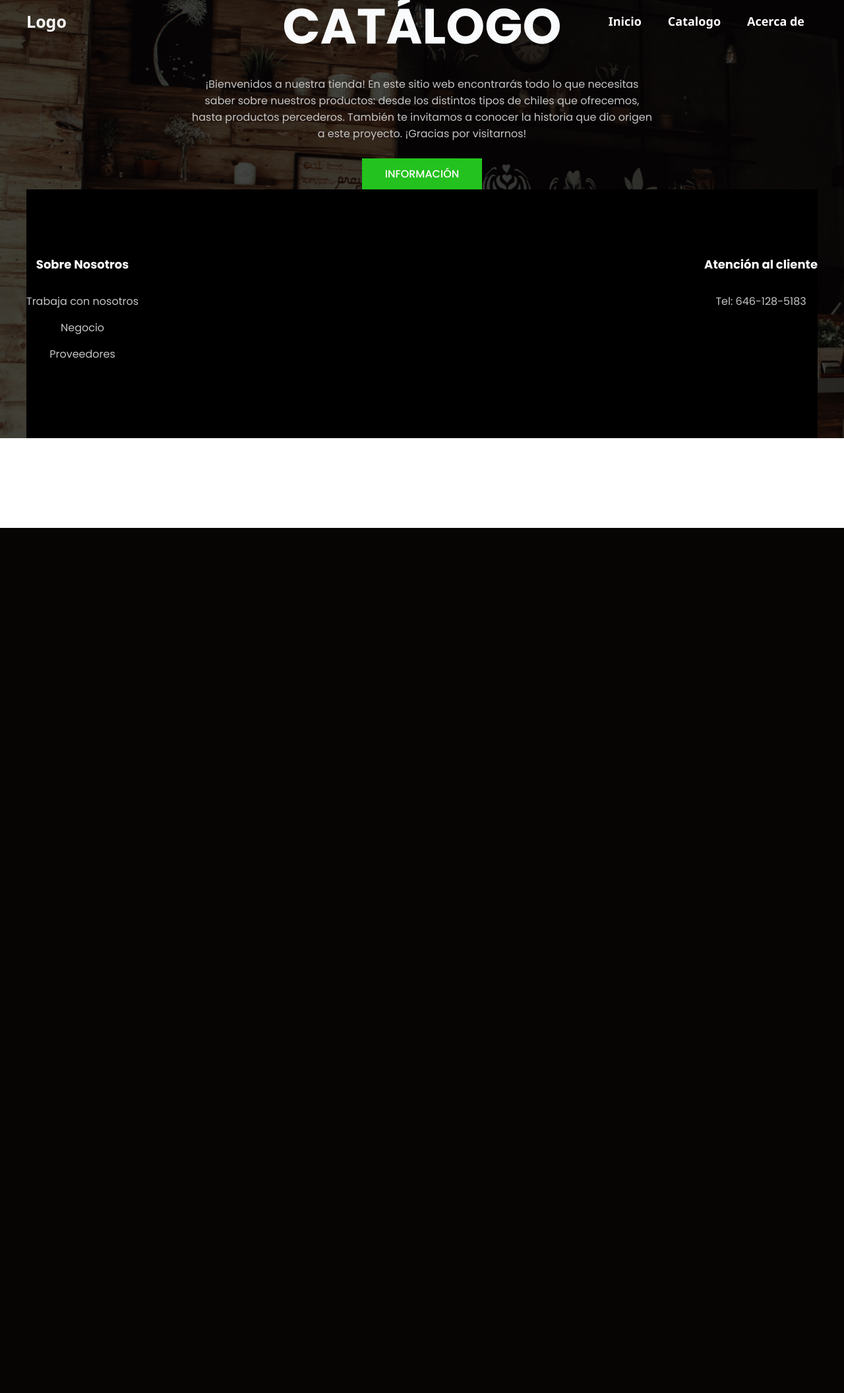
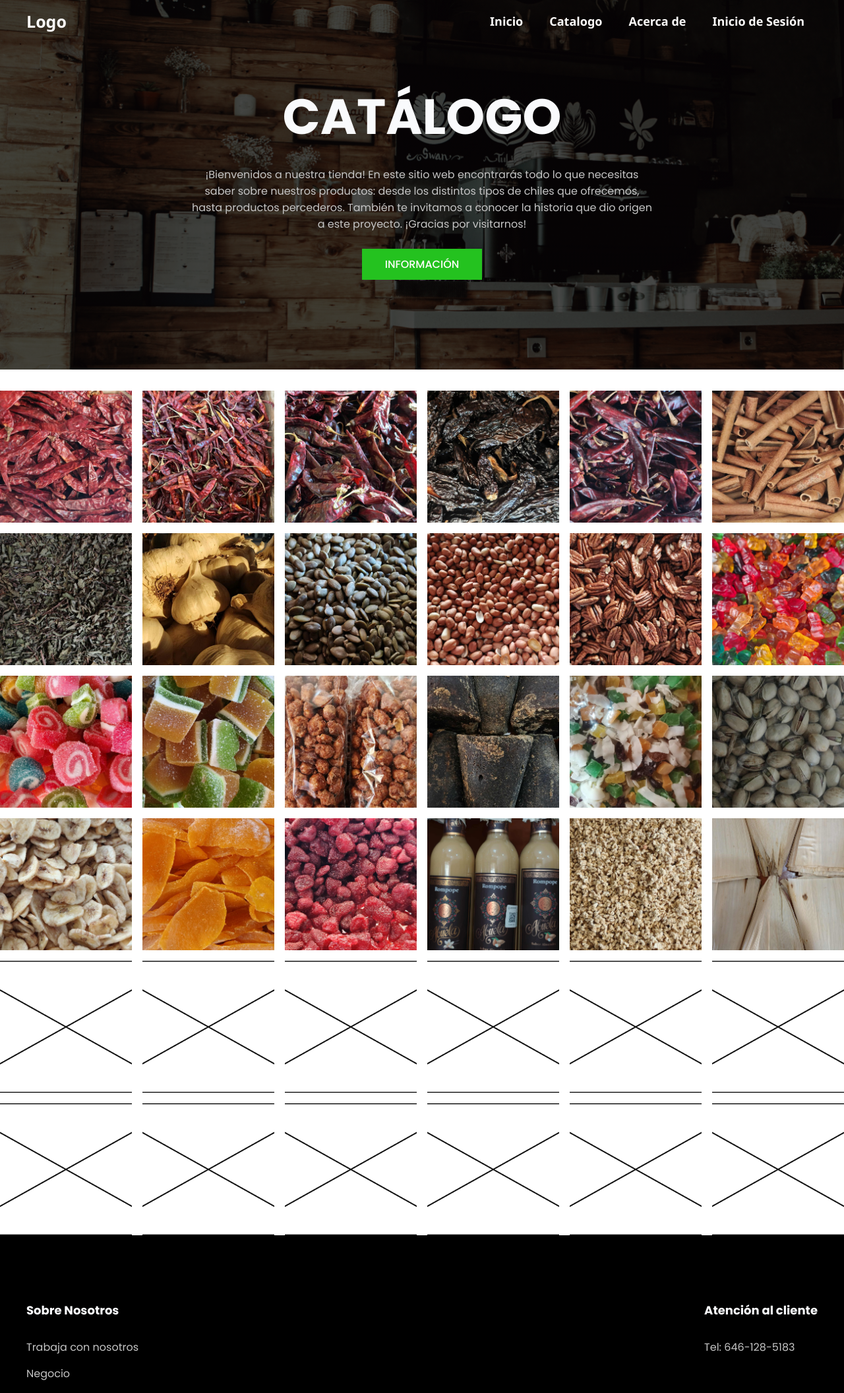
Before and after one commit to mari005a/el_pistachon, a PHP site: page /html/catalogo.html in a window 1280 px wide. Shown: the top 2111 px of the page at 66% size. Before the commit the page ends 800 px from the top, so only its background shows below. Run offline with PHP 8.4, Linux system fonts and the light colour scheme.

Commit message:
os programais

```diff
--- a/css/style.css
+++ b/css/style.css
@@ -410,3 +410,11 @@ p {
         text-align: center;
     }
 }
+
+.catalog-img {
+                width: 200px;
+                height: 200px;
+                object-fit: cover;
+                display: block;
+                margin: 0 auto;
+            }
--- a/html/catalogo.html
+++ b/html/catalogo.html
@@ -4,7 +4,7 @@
 <head>
     <meta charset="UTF-8">
     <meta name="viewport" content="width=device-width, initial-scale=1.0">
-    <title>Catálogo | El pistachón</title>
+    <title>Inicio | El pistachón</title>
     <link rel="stylesheet" href="../css/style.css">
 </head>
 
@@ -13,10 +13,10 @@
     <header class="header">
 
         <div class="menu container">
-            <a href="#" class="logo">Logo</a>
+            <a href="index.html" class="logo">Logo</a> <!--Insertar imagen para el logo-->
             <input type="checkbox" id="menu">
             <label for="menu">
-                <img src="imagenes/menu.png" class="menu-icono" alt="">
+                <img src="../imagenes/menu_ico.png" class="menu-icono" alt="">
             </label>
 
             <nav class="navbar">
@@ -24,12 +24,14 @@
                     <li><a href="index.html">Inicio</a></li>
                     <li><a href="catalogo.html">Catalogo</a></li>
                     <li><a href="acerca_de.html">Acerca de</a></li>
+                    <li><a href="login.php">Inicio de Sesión</a></li>
+
                 </ul>
             </nav>
 
         </div>
 
-    <div class="header-content container">
+        <div class="header-content container">
 
             <h1>Catálogo</h1> <!--Buscar fuentes bonitas-->
             <p>
@@ -38,8 +40,48 @@
                 También te invitamos a conocer la historia que dio origen a este proyecto. ¡Gracias por visitarnos!
             </p>
             <a href="acerca_de.html" class="btn-1">INFORMACIÓN</a>
+        </div>
 
+    </header>
 
+            <div class="catalog-grid" style="display: grid; grid-template-columns: repeat(6, 1fr); gap: 16px; margin-top: 32px;">
+                <div><img src="../imagenes/chi_arbol.jpg" alt="Producto 1" class="catalog-img"></div>
+                <div><img src="../imagenes/chi_arbolcabo.jpg" alt="Producto 2" class="catalog-img"></div>
+                <div><img src="../imagenes/chi_guajillo.jpg" alt="Producto 3" class="catalog-img"></div>
+                <div><img src="../imagenes/chi_pasillalargo.jpg" alt="Producto 4" class="catalog-img"></div>
+                <div><img src="../imagenes/chi_puya.jpg" alt="Producto 5" class="catalog-img"></div>
+                <div><img src="../imagenes/esp_canela.jpg" alt="Producto 6" class="catalog-img"></div>
+                <div><img src="../imagenes/esp_oregano.jpg" alt="Producto 7" class="catalog-img"></div>
+                <div><img src="../imagenes/esp_ajo.jpg" alt="Producto 8" class="catalog-img"></div>
+                <div><img src="../imagenes/sem_pepitas.jpg" alt="Producto 9" class="catalog-img"></div>
+                <div><img src="../imagenes/sem_cacahuates.jpg" alt="Producto 10" class="catalog-img"></div>
+                <div><img src="../imagenes/sem_nueces.jpg" alt="Producto 11" class="catalog-img"></div>
+                <div><img src="../imagenes/dul_panditas.jpg" alt="Producto 12" class="catalog-img"></div>
+                <div><img src="../imagenes/dul_gomitaespiral.jpg" alt="Producto 13" class="catalog-img"></div>
+                <div><img src="../imagenes/dul_gomitasandia.jpg" alt="Producto 14" class="catalog-img"></div>
+                <div><img src="../imagenes/dul_cacahuategarapinados.jpg" alt="Producto 15" class="catalog-img"></div>
+                <div><img src="../imagenes/dul_piloncillo.jpg" alt="Producto 16" class="catalog-img"></div>
+                <div><img src="../imagenes/frusec_mixta.jpg" alt="Producto 17" class="catalog-img"></div>
+                <div><img src="../imagenes/frusec_pistaches.jpg" alt="Producto 18" class="catalog-img"></div>
+                <div><img src="../imagenes/frusec_platano.jpg" alt="Producto 19" class="catalog-img"></div>
+                <div><img src="../imagenes/frusec_mango.jpg" alt="Producto 20" class="catalog-img"></div>
+                <div><img src="../imagenes/frusec_fresas.jpg" alt="Producto 21" class="catalog-img"></div>
+                <div><img src="../imagenes/per_rompope.jpg" alt="Producto 22" class="catalog-img"></div>
+                <div><img src="../imagenes/gracer_soyatexturizada.jpg" alt="Producto 23" class="catalog-img"></div>
+                <div><img src="../imagenes/protem_hojastamal.jpg" alt="Producto 24" class="catalog-img"></div>
+                <div><img src="../imagenes/no_image.png" alt="Producto 25" class="catalog-img"></div>
+                <div><img src="../imagenes/no_image.png" alt="Producto 26" class="catalog-img"></div>
+                <div><img src="../imagenes/no_image.png" alt="Producto 27" class="catalog-img"></div>
+                <div><img src="../imagenes/no_image.png" alt="Producto 28" class="catalog-img"></div>
+                <div><img src="../imagenes/no_image.png" alt="Producto 29" class="catalog-img"></div>
+                <div><img src="../imagenes/no_image.png" alt="Producto 30" class="catalog-img"></div>
+                <div><img src="../imagenes/no_image.png" alt="Producto 31" class="catalog-img"></div>
+                <div><img src="../imagenes/no_image.png" alt="Producto 32" class="catalog-img"></div>
+                <div><img src="../imagenes/no_image.png" alt="Producto 33" class="catalog-img"></div>
+                <div><img src="../imagenes/no_image.png" alt="Producto 34" class="catalog-img"></div>
+                <div><img src="../imagenes/no_image.png" alt="Producto 35" class="catalog-img"></div>
+                <div><img src="../imagenes/no_image.png" alt="Producto 36" class="catalog-img"></div>
+            </div>
 
 <footer class="footer">
 
```
Also changed, not shown: html/acerca_de.html (+9 -5 lines).
